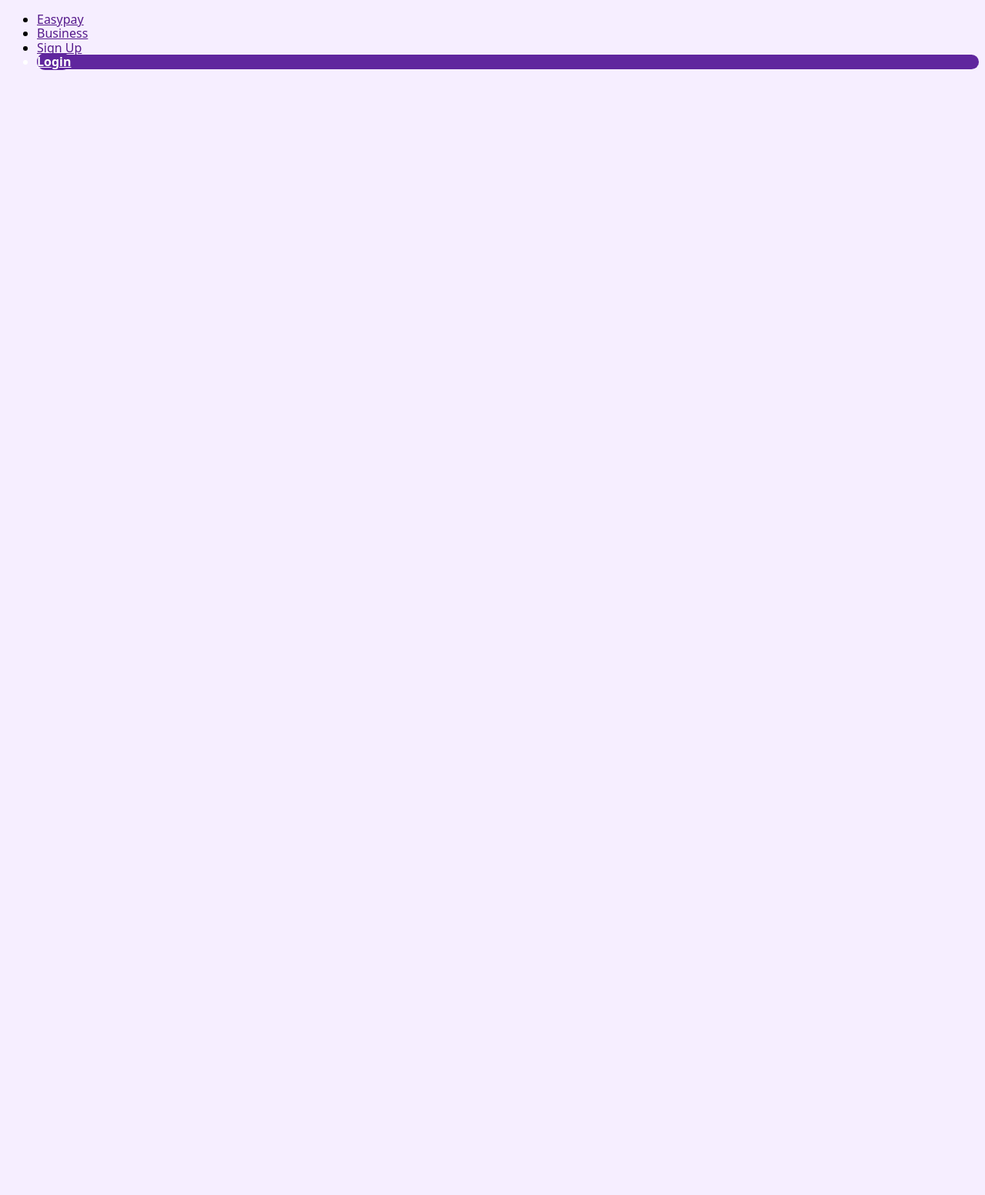
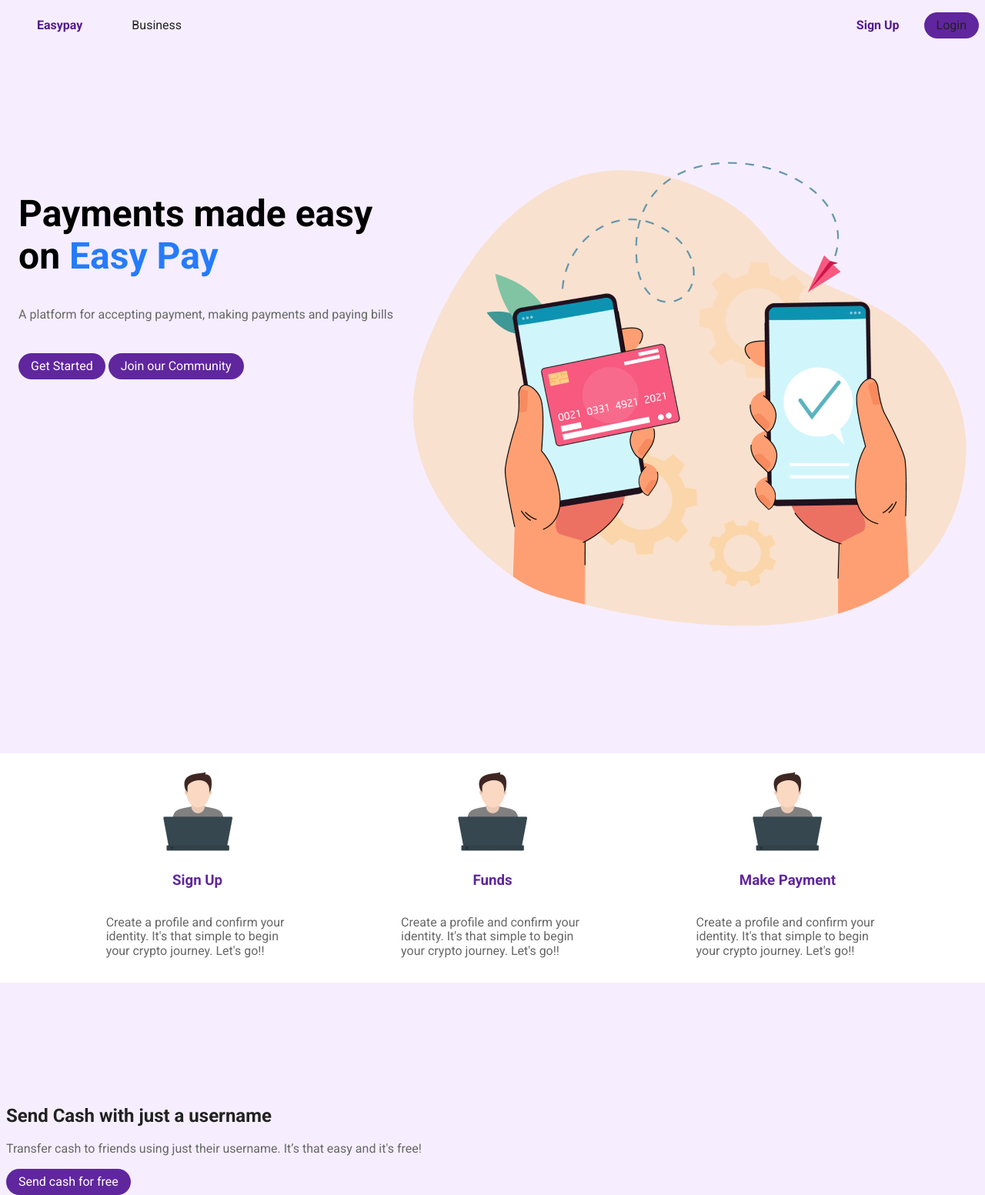
Before and after one commit to hellsgates/easypay, a website built with Vite: page index.html in a window 1280 px wide. Shown: the whole page at 77% size. Before the commit the page ends 800 px from the top, so only its background shows below. Built offline with nearby package versions, Linux system fonts and the light colour scheme.

Commit message:
add some sections

```diff
--- a/index.html
+++ b/index.html
@@ -1,33 +1,95 @@
-<!doctype html>
+<!DOCTYPE html>
 <html lang="en">
   <head>
     <meta charset="UTF-8" />
     <link rel="icon" type="image/svg+xml" href="/vite.svg" />
+    <link rel="preconnect" href="https://fonts.googleapis.com" />
+    <link rel="preconnect" href="https://fonts.gstatic.com" crossorigin />
+    <link
+      href="https://fonts.googleapis.com/css2?family=Roboto:wght@300;400;700&display=swap"
+      rel="stylesheet"
+    />
     <meta name="viewport" content="width=device-width, initial-scale=1.0" />
     <title>Easypay</title>
   </head>
   <body>
     <header class="navbar container">
       <ul class="navbar__list">
-        <li class="navbar__link">
-          <a href="">Easypay</a>
-        </li>
-        <li class="navbar__link">
-          <a href="">Business</a>
-        </li>
-        <li class="navbar__link">
-          <a href="">Sign Up</a>
-        </li>
-        <li class="navbar__link btn">
-          <a href="" class="btn">Login</a>
-        </li>
+        <div class="navbar__div-1">
+          <li>
+            <a href="" class="navbar__link">Easypay</a>
+          </li>
+          <li>
+            <a href="" class="navbar__link">Business</a>
+          </li>
+        </div>
+        <div class="navbar__div">
+          <li>
+            <a href="" class="navbar__link">Sign Up</a>
+          </li>
+          <li>
+            <a href="" class="navbar__link btn">Login</a>
+          </li>
+        </div>
       </ul>
     </header>
-    <!-- <section></section>
-    <section></section>
-    <section></section>
-    <section></section>
-    <section></section>
-    <footer></footer> -->
+    <section class="hero container section">
+      <div class="hero__content-wrapper">
+        <h1 class="hero__header">
+          Payments made easy on <span class="hero__span">Easy Pay</span>
+        </h1>
+        <p class="hero__description">
+          A platform for accepting payment, making payments and paying bills
+        </p>
+        <a class="btn">Get Started</a>
+        <a class="btn">Join our Community</a>
+      </div>
+      <div class="hero__image-wrapper">
+        <img class="hero__img" src="/easypay-hero.png" alt="" />
+      </div>
+    </section>
+    <section class="info container section">
+      <div class="info__div">
+        <img src="/easypay-working.png" alt="" />
+        <h3 class="info__header">Sign Up</h3>
+        <p class="info__description">
+          Create a profile and confirm your identity. It's that simple to begin
+          your crypto journey. Let's go!!
+        </p>
+      </div>
+      <div class="info__div">
+        <img src="/easypay-working.png" alt="" />
+        <h3 class="info__header">Funds</h3>
+        <p class="info__description">
+          Create a profile and confirm your identity. It's that simple to begin
+          your crypto journey. Let's go!!
+        </p>
+      </div>
+      <div class="info__div">
+        <img src="/easypay-working.png" alt="" />
+        <h3 class="info__header">Make Payment</h3>
+        <p class="info__description">
+          Create a profile and confirm your identity. It's that simple to begin
+          your crypto journey. Let's go!!
+        </p>
+      </div>
+    </section>
+    <section class="cash container section">
+      <div class="cash__images-wrapper">
+        <!-- <img src="/easypay-iphoneborder.png" alt="">
+      <img src="/easypay-screen1.png" alt="">
+      <img src="/easypay-bills.png" alt=""> -->
+      </div>
+      <h2 class="cash__header">Send Cash with just a username</h2>
+      <p class="cash__description">
+        Transfer cash to friends using just their username. It’s that easy and
+        it's free!
+      </p>
+      <a href="" class="btn">Send cash for free</a>
+    </section>
+    <!-- <section></section> -->
+    <!-- <section></section> -->
+    <!-- <footer></footer> -->
   </body>
+  <script type="module" src="./src/main.js"></script>
 </html>
--- a/src/main.js
+++ b/src/main.js
@@ -2,4 +2,6 @@ import '../styles/modern-normalize.css'
 import '../styles/style.css';
 import '../styles/components/navbar.css';
 import '../styles/components/hero.css';
+import '../styles/components/info.css';
+import '../styles/components/cash.css';
 import '../styles/utils.css';
--- /dev/null
+++ b/styles/components/cash.css
@@ -0,0 +1,7 @@
+.cash__header {
+    color: var(--clr-dark);
+}
+
+.cash__description {
+    color: var(--clr-grey);
+}
--- a/styles/components/hero.css
+++ b/styles/components/hero.css
@@ -0,0 +1,18 @@
+.hero {
+    display: flex;
+    justify-content: space-evenly;
+}
+
+.hero__header {
+    font-size: var(--size-5xl);
+    width: 18ch;
+}
+
+.hero__span {
+    color: var(--clr-blue);
+}
+
+.hero__description {
+    margin-bottom: 40px;
+    color: var(--clr-grey);
+}
--- /dev/null
+++ b/styles/components/info.css
@@ -0,0 +1,23 @@
+.info {
+    display: flex;
+    justify-content: space-evenly;
+    background-color: var(--clr-light);
+    width: 1328px;
+}
+
+.info__div {
+    display: flex;
+    align-items: center;
+    justify-content: center;
+    flex-direction: column;
+    width: 30ch;
+    padding: 1em;
+}
+
+.info__header {
+    color: var(--clr-purple);
+}
+
+.info__description {
+    color: var(--clr-grey);
+}
--- a/styles/components/navbar.css
+++ b/styles/components/navbar.css
@@ -0,0 +1,34 @@
+.navbar__list {
+    display: flex;
+    justify-content: space-between;
+    list-style: none;
+}
+
+.navbar__div {
+    display: flex;
+    align-items: center;
+    gap: 2em;
+}
+
+.navbar__div-1 {
+    display: flex;
+    align-items: center;
+    gap: 4em;
+}
+
+.navbar__link {
+    text-decoration: none;
+    transition: transform 0.3s;
+}
+
+.navbar__link:hover {
+    transform: translateY(-3px);
+}
+
+.navbar__list li:first-child .navbar__link {
+    font-weight: 800;
+}
+
+.navbar__list li:nth-child(2) .navbar__link {
+    color: var(--clr-dark);
+}
--- a/styles/style.css
+++ b/styles/style.css
@@ -1,12 +1,13 @@
 :root {
     /* colors */
     --clr-light: #FFFFFF;
+    --clr-dark: #222222;
     --clr-purple: #60269E;
     --clr-pink: #F1C9C9;
-    --clr-lightblue: #F6EEFF;
+    --clr-lightpink: #F6EEFF;
     --clr-grey: #676767;
     --clr-darkergrey: #595959;
-    --clr-blue: #95BEFA;
+    --clr-blue: #267bfb;
 
     /* sizes */
     --size-xxs: 0.5rem ;
@@ -27,5 +28,6 @@
 }
 
 body {
-    background-color: var(--clr-lightblue);
+    background-color: var(--clr-lightpink);
+    font-family: 'Roboto', sans-serif;
 }
--- a/styles/utils.css
+++ b/styles/utils.css
@@ -11,10 +11,18 @@
 }
 
 .btn {
+    display: inline-block;
+    font-weight: 500;
+    text-decoration: none;
     background-color: var(--clr-purple);
     color: var(--clr-light);
-    font-weight: 600;
+    padding: 0.5em 1em;
     border-radius: 50px;
+    transition: transform 0.3s;
+}
+
+.btn:hover {
+    transform: translateY(-3px);
 }
 
 /* xs */
```
Also changed, not shown: public/easypay-bills.png (added), public/easypay-hero.png (added), public/easypay-iphoneborder.png (added), public/easypay-screen1.png (added), public/easypay-working.png (added).
